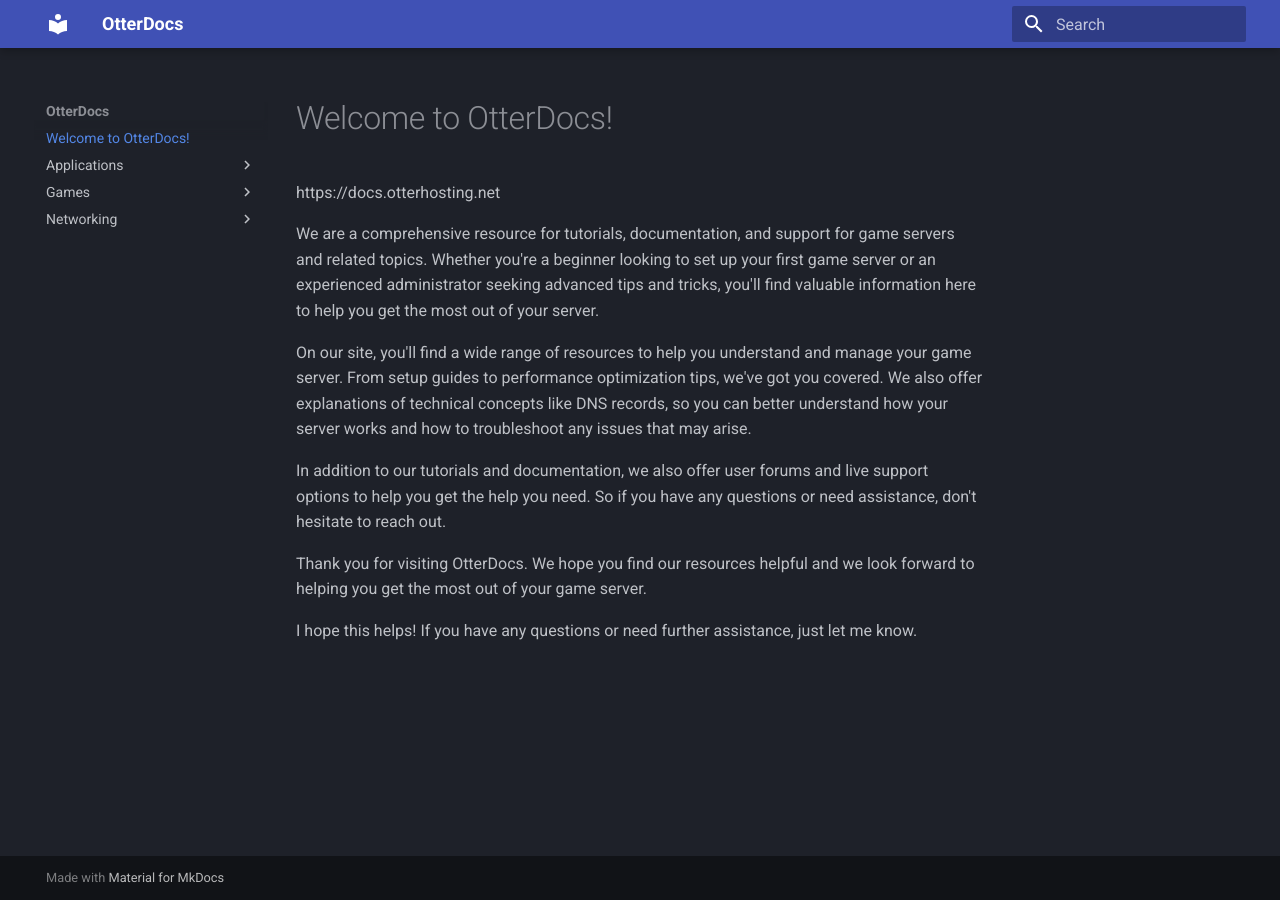
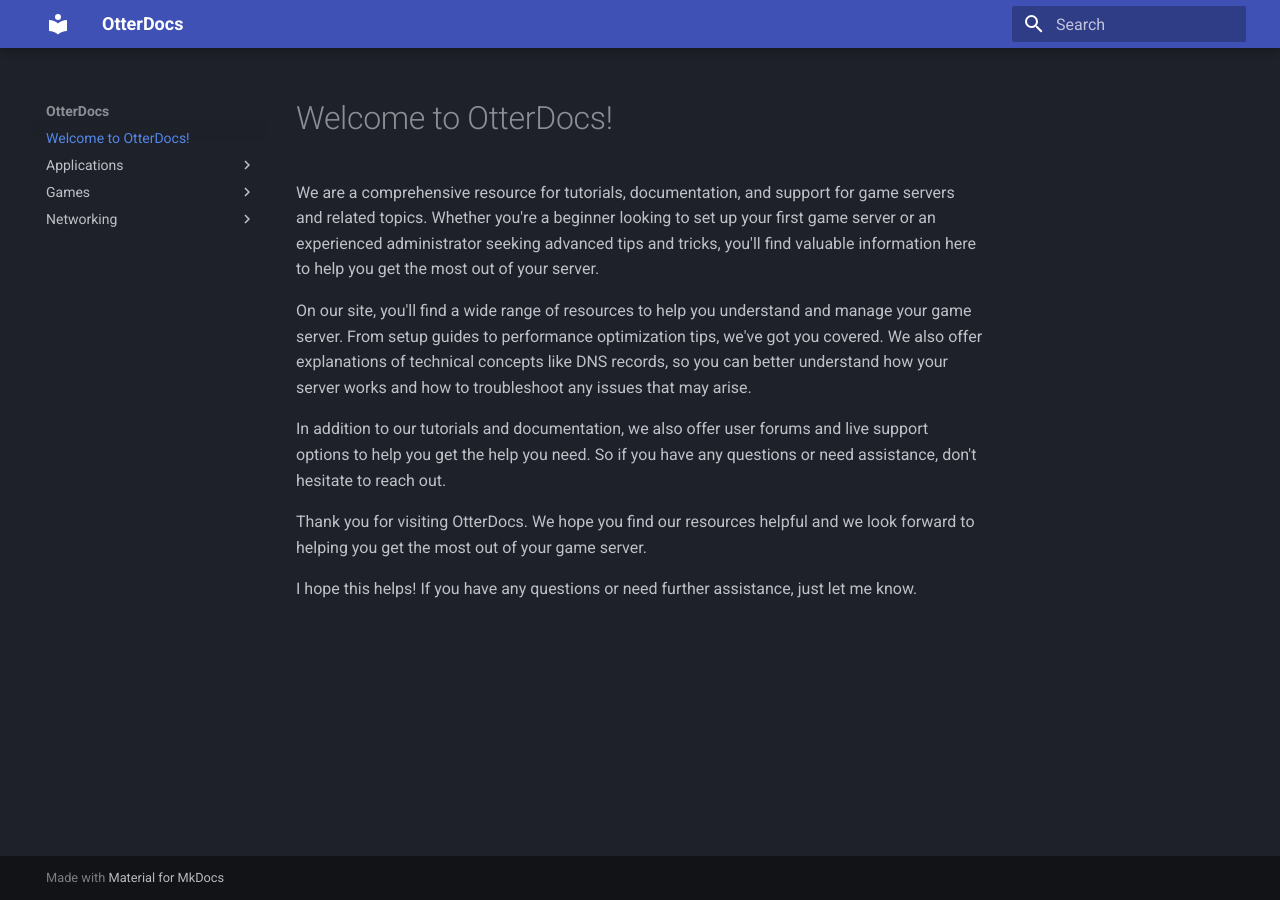
Before and after one commit to DeeKahy/OtterDocs, an MkDocs documentation site: the page built from docs/index.md, in a window 1280 px wide. Built offline with MkDocs 1.6.1 and Material for MkDocs 9.7.7, drawn with Linux system fonts in a browser that asks for light colours; some of the changed lines change nothing that is shown.

Commit message:
removed url in index

```diff
--- a/docs/index.md
+++ b/docs/index.md
@@ -1,6 +1,4 @@
 # Welcome to OtterDocs!
-
-https://docs.otterhosting.net
 
 We are a comprehensive resource for tutorials, documentation, and support for game servers and related topics. Whether you're a beginner looking to set up your first game server or an experienced administrator seeking advanced tips and tricks, you'll find valuable information here to help you get the most out of your server.
 
```
